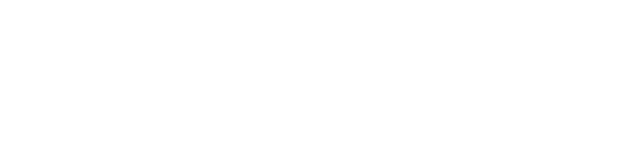
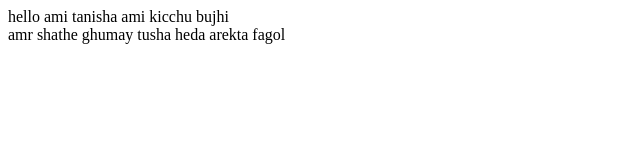
Before and after one commit to tasnimtanisha/qwertyuioiuytrewertyui, a plain HTML site: page index.html in a window 1280 px wide. Shown: the whole page, without its empty margins (0-640 px from the left). Drawn offline with Linux system fonts and the light colour scheme.

Commit message:
added some text inside html file

```diff
--- a/index.html
+++ b/index.html
@@ -6,6 +6,7 @@
     <title>Document</title>
 </head>
 <body>
+    hello ami tanisha ami kicchu bujhi <nav>amr shathe ghumay tusha heda arekta fagol</nav>
 
 </body>
 </html>
```
